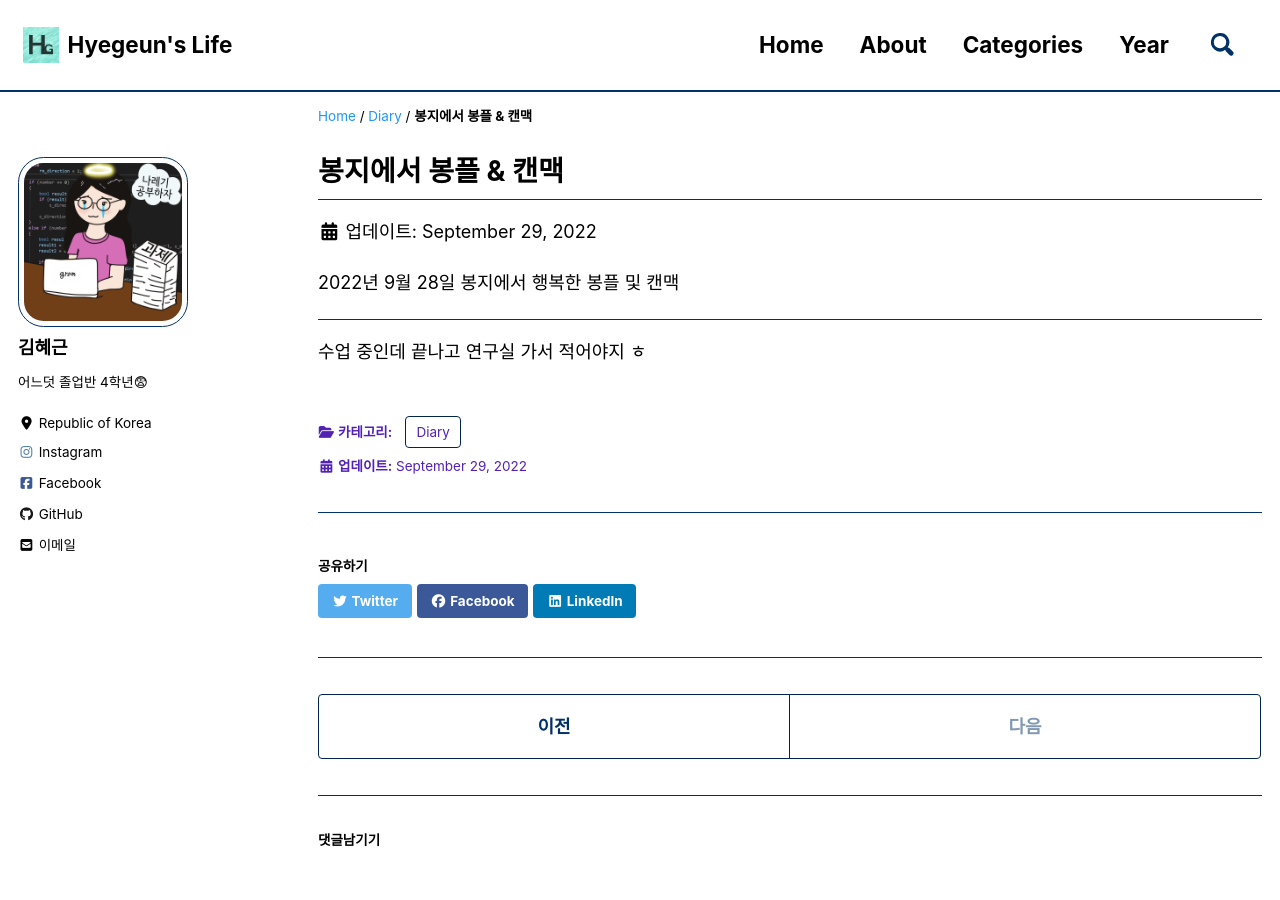
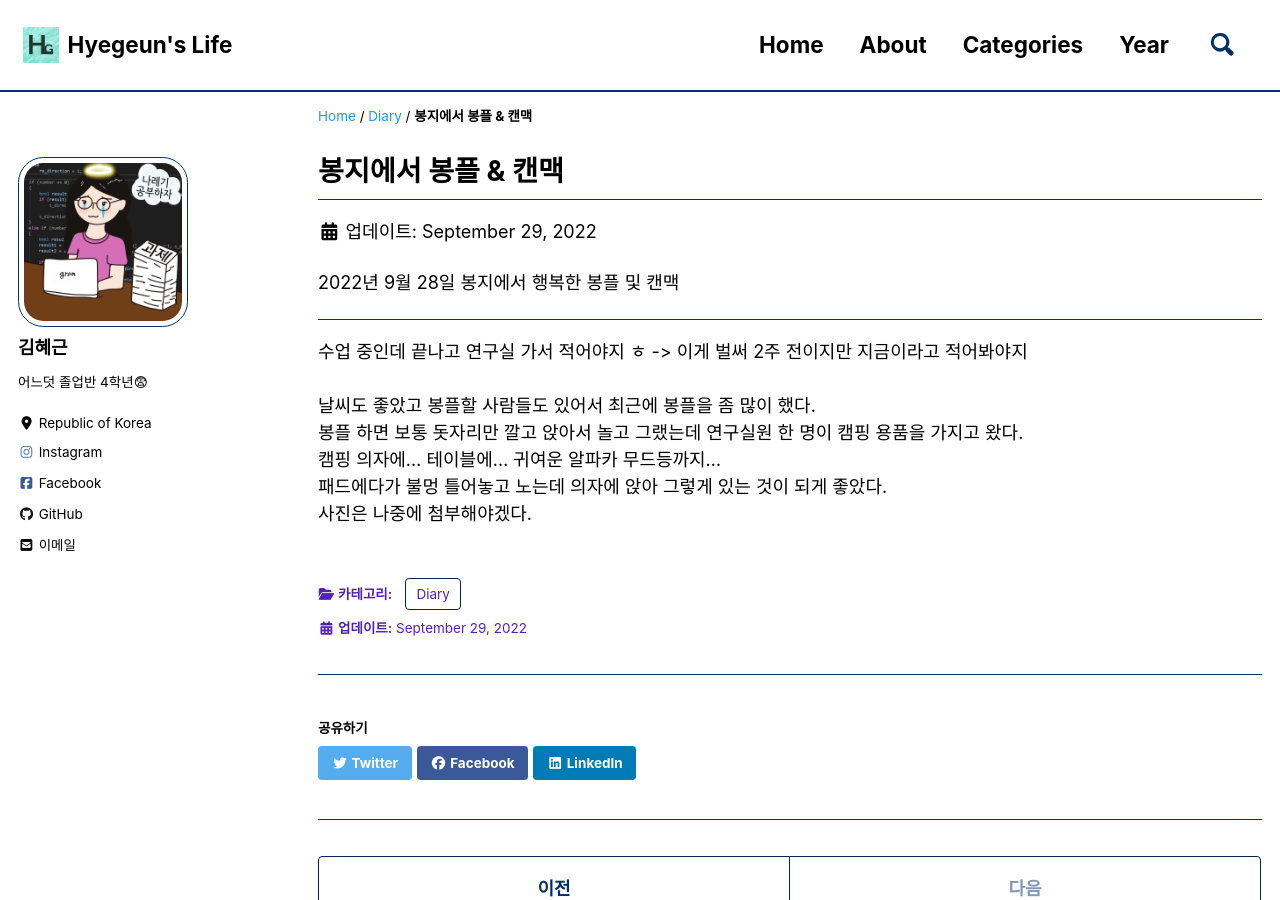
Before and after one commit to hyegeun/hyegeun.github.io, a Jekyll site: the page built from _posts/Diary/2022-09-29-post41.md, in a window 1280 px wide and 900 px high. Built offline with Jekyll 4.4.1, drawn with Linux system fonts in a browser that asks for light colours; cached includes are drawn as plain includes; nearby versions of some CDN libraries; a script that is not in the unit is left out; comment, search, counter and statistics services are not loaded.

Commit message:
Update 2022-09-29-post41.md

```diff
--- a/_posts/Diary/2022-09-29-post41.md
+++ b/_posts/Diary/2022-09-29-post41.md
@@ -12,4 +12,9 @@ categories:
 
 ------
 
-수업 중인데 끝나고 연구실 가서 적어야지 ㅎ
+수업 중인데 끝나고 연구실 가서 적어야지 ㅎ -> 이게 벌써 2주 전이지만 지금이라고 적어봐야지 <br><br>
+날씨도 좋았고 봉플할 사람들도 있어서 최근에 봉플을 좀 많이 했다.<br>
+봉플 하면 보통 돗자리만 깔고 앉아서 놀고 그랬는데 연구실원 한 명이 캠핑 용품을 가지고 왔다. <br>
+캠핑 의자에... 테이블에... 귀여운 알파카 무드등까지... <br>
+패드에다가 불멍 틀어놓고 노는데 의자에 앉아 그렇게 있는 것이 되게 좋았다. <br>
+사진은 나중에 첨부해야겠다.
```
